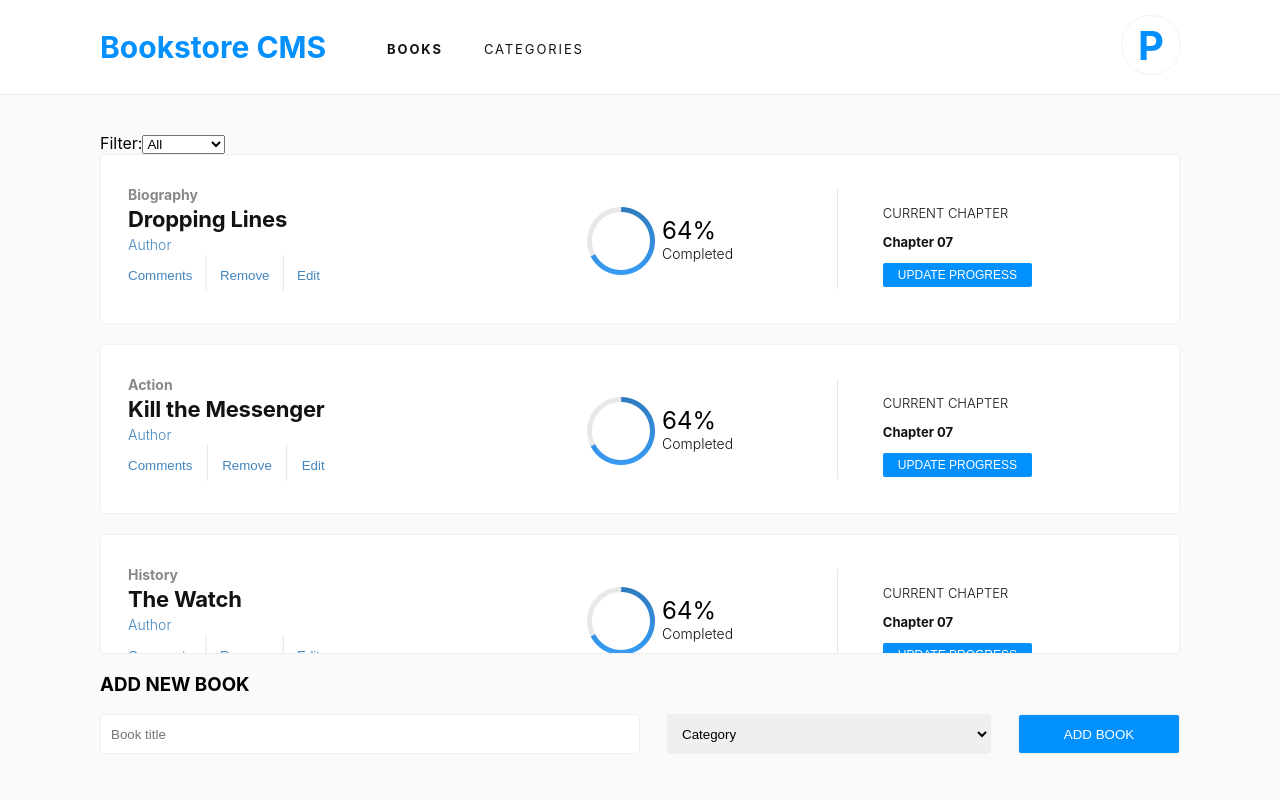
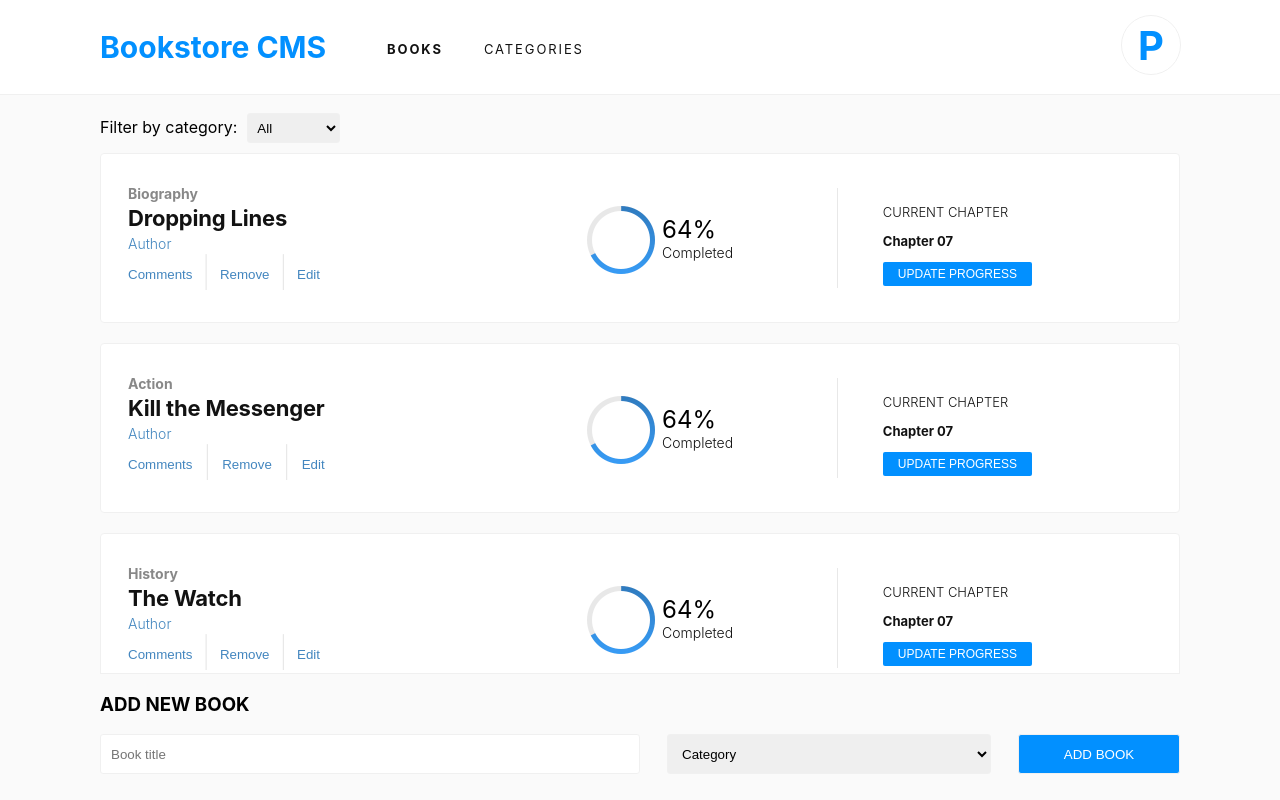
Before and after one commit to pbkabali/Bookstore, a React (Create React App) app: page / in a window 1280 px wide. Built offline with nearby package versions, Linux system fonts and the light colour scheme.

Commit message:
Add styles to filter component

```diff
--- a/src/components/CategoryFilter.js
+++ b/src/components/CategoryFilter/CategoryFilter.js
@@ -1,4 +1,7 @@
 import PropTypes from 'prop-types';
+import styles from './CategoryFilter.module.css';
+
+const { filter } = styles;
 
 const CategoryFilter = ({ categories, onChange }) => {
   const handleChange = e => {
@@ -7,8 +10,8 @@ const CategoryFilter = ({ categories, onChange }) => {
 
   return (
     <label htmlFor="category">
-      Filter:
-      <select onChange={handleChange}>
+      Filter by category:
+      <select className={filter} onChange={handleChange}>
         <option>All</option>
         {categories.map(category => (
           <option key={category} value={category}>
--- /dev/null
+++ b/src/components/CategoryFilter/CategoryFilter.module.css
@@ -0,0 +1,8 @@
+.filter {
+  height: 30px;
+  padding: 5px;
+  border: 1px solid #f0f0f0;
+  outline: none;
+  border-radius: 3px;
+  margin: 0 0 10px 10px;
+}
--- a/src/components/Header/Header.module.css
+++ b/src/components/Header/Header.module.css
@@ -3,7 +3,7 @@
   align-items: center;
   background-color: #fff;
   height: 95px;
-  margin: 0 0 38px;
+  margin: 0 0 18px;
   padding: 23px 99px 27px 100px;
   border-bottom: 1px solid #f0f0f0;
 }
--- a/src/containers/BooksList.js
+++ b/src/containers/BooksList.js
@@ -1,7 +1,7 @@
 import { connect } from 'react-redux';
 import PropTypes from 'prop-types';
 import Book from '../components/Book/Book';
-import CategoryFilter from '../components/CategoryFilter';
+import CategoryFilter from '../components/CategoryFilter/CategoryFilter';
 import { changeFilter, removeBook } from '../actions';
 
 const BooksList = props => {
@@ -20,12 +20,13 @@ const BooksList = props => {
   const filterBooks = (books, filter) => (filter === 'All' ? books : books.filter(book => book.category === filter));
 
   return (
-    <div className="side-padding book-area">
+    <div className="side-padding">
       <CategoryFilter categories={categories} onChange={handleFilterChange} />
-
-      {filterBooks(books, filter).map(book => (
-        <Book key={book.id} book={book} deleteBook={handleRemoveBook} />
-      ))}
+      <div className="book-area">
+        {filterBooks(books, filter).map(book => (
+          <Book key={book.id} book={book} deleteBook={handleRemoveBook} />
+        ))}
+      </div>
     </div>
   );
 };
```
